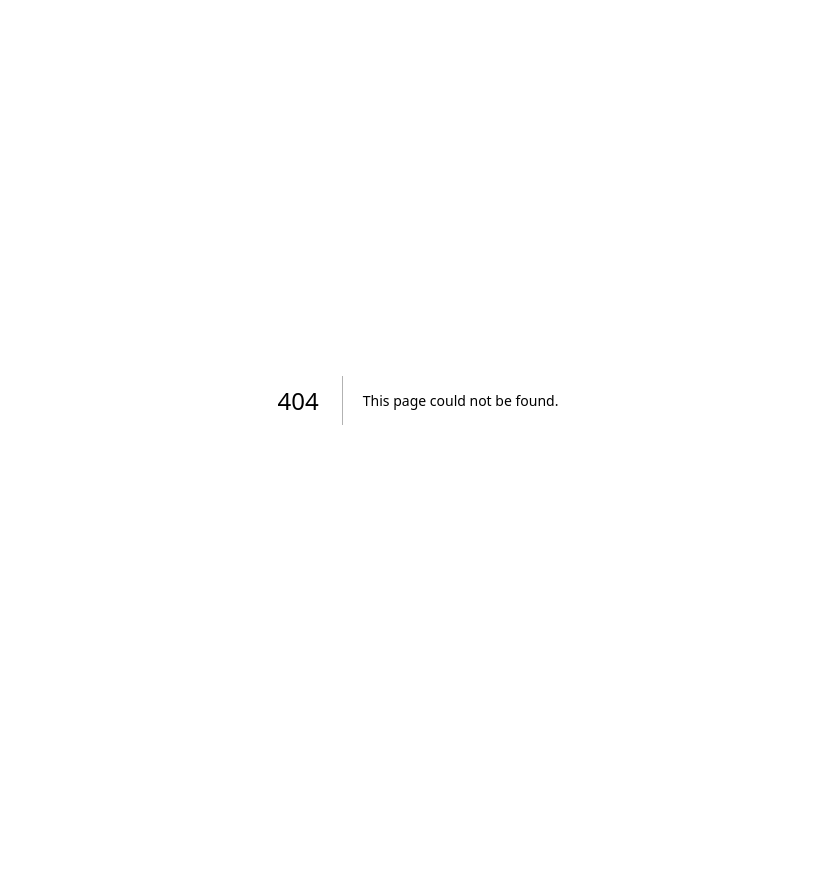
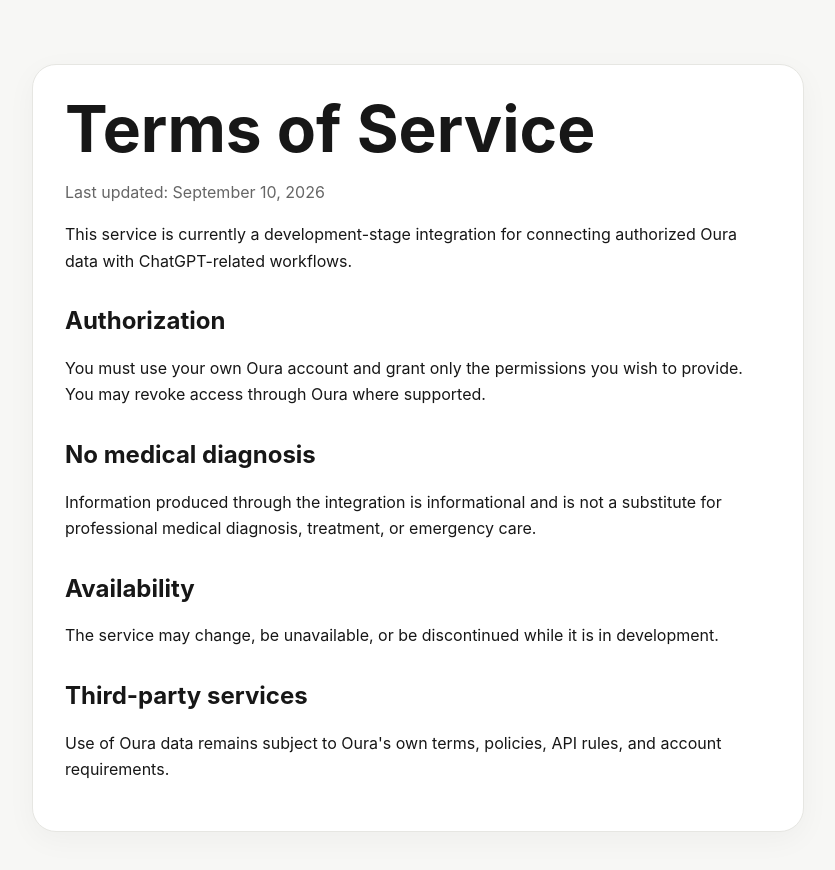
Before and after one commit to BrentAChristensen/oura-chatgpt-integration, a Next.js app: page /terms in a window 1280 px wide. Before the commit this address had no page. Shown: the top 870 px of the page, without its empty margins (222-1057 px from the left). Before the commit the page ends 800 px from the top, so only its background shows below. Built offline with nearby package versions, Linux system fonts and the light colour scheme.

Commit message:
Add files via upload

```diff
--- /dev/null
+++ b/app/terms/page.js
@@ -0,0 +1,36 @@
+export const metadata = { title: "Terms of Service | Oura ChatGPT Integration" };
+
+export default function Terms() {
+  return (
+    <main>
+      <article className="card">
+        <h1>Terms of Service</h1>
+        <p className="muted">Last updated: September 10, 2026</p>
+        <p>
+          This service is currently a development-stage integration for connecting
+          authorized Oura data with ChatGPT-related workflows.
+        </p>
+        <h2>Authorization</h2>
+        <p>
+          You must use your own Oura account and grant only the permissions you wish
+          to provide. You may revoke access through Oura where supported.
+        </p>
+        <h2>No medical diagnosis</h2>
+        <p>
+          Information produced through the integration is informational and is not a
+          substitute for professional medical diagnosis, treatment, or emergency care.
+        </p>
+        <h2>Availability</h2>
+        <p>
+          The service may change, be unavailable, or be discontinued while it is in
+          development.
+        </p>
+        <h2>Third-party services</h2>
+        <p>
+          Use of Oura data remains subject to Oura's own terms, policies, API rules,
+          and account requirements.
+        </p>
+      </article>
+    </main>
+  );
+}
```
